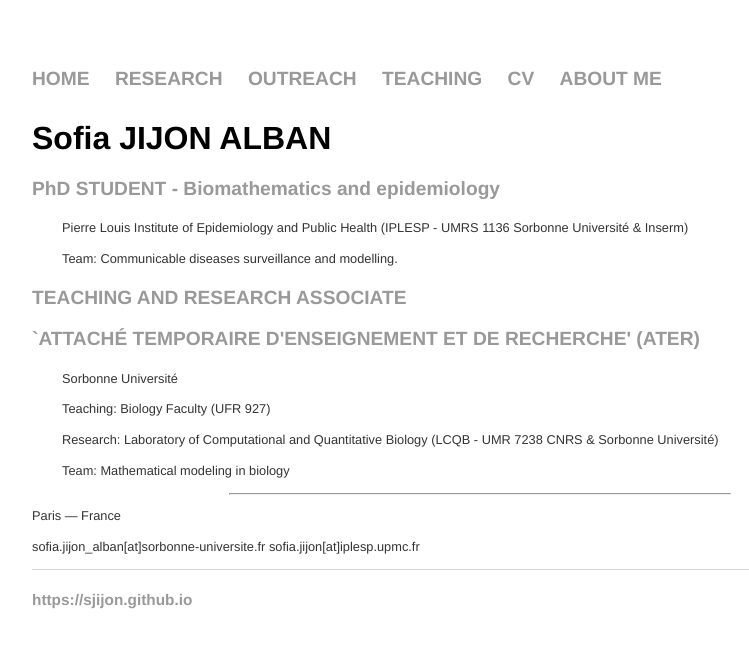
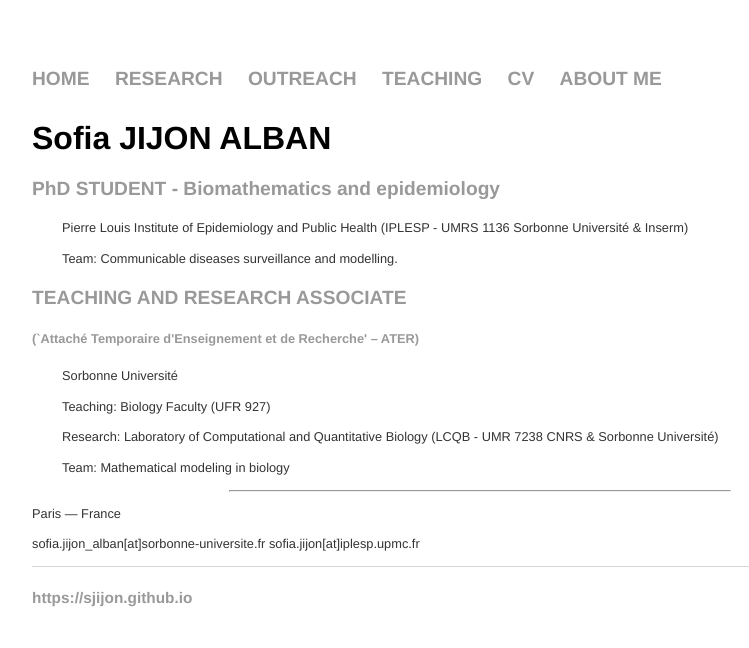
Before and after one commit to sjijon/sjijon.github.io, a Jekyll site: the page built from index.html, in a window 1280 px wide. Shown: the top 648 px of the page, without its empty margins (160-909 px from the left). Built offline with Jekyll 4.4.1, drawn with Linux system fonts in a browser that asks for light colours.

Commit message:
Update index.html

```diff
--- a/index.html
+++ b/index.html
@@ -14,7 +14,7 @@
 	</p>
 
 	<h3 style="color:#999;">TEACHING AND RESEARCH ASSOCIATE</h3>
-	<h3 style="color:#999;">`ATTACHÉ TEMPORAIRE D'ENSEIGNEMENT ET DE RECHERCHE' (ATER)</h3>
+	<h5 style="color:#999;">(`Attaché Temporaire d'Enseignement et de Recherche' – ATER)</h5>
 	<p style="padding-left:30px;">
 		Sorbonne Université
 	</p>
```
